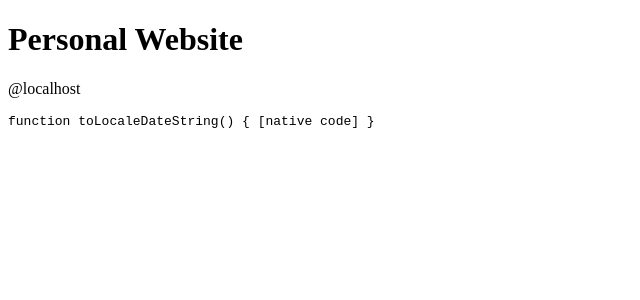
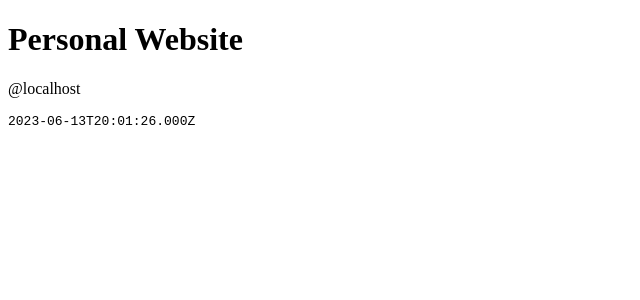
Before and after one commit to momiller121/markmiller-website, a SvelteKit app: page / in a window 1280 px wide. Shown: the top 300 px of the page, without its empty margins (0-640 px from the left). Built offline with nearby package versions, Linux system fonts and the light colour scheme.

Commit message:
date format

```diff
--- a/src/routes/+page.svelte
+++ b/src/routes/+page.svelte
@@ -6,4 +6,4 @@
 <h1>Personal Website</h1>
 <p>@{ data.host }</p>
 
-<pre>{new Date().toLocaleDateString}</pre>
+<pre>{new Date().toISOString()}</pre>
```
